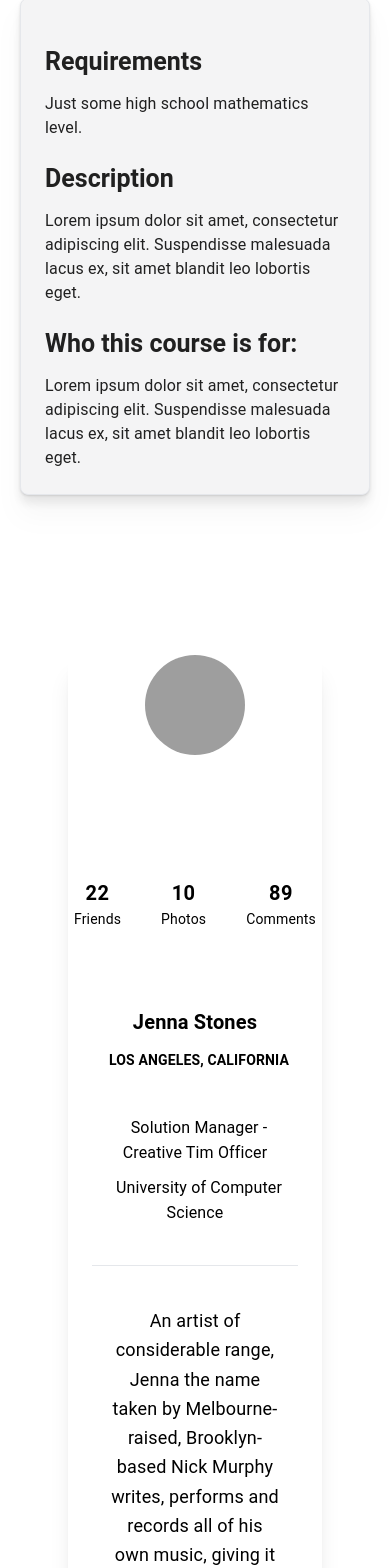
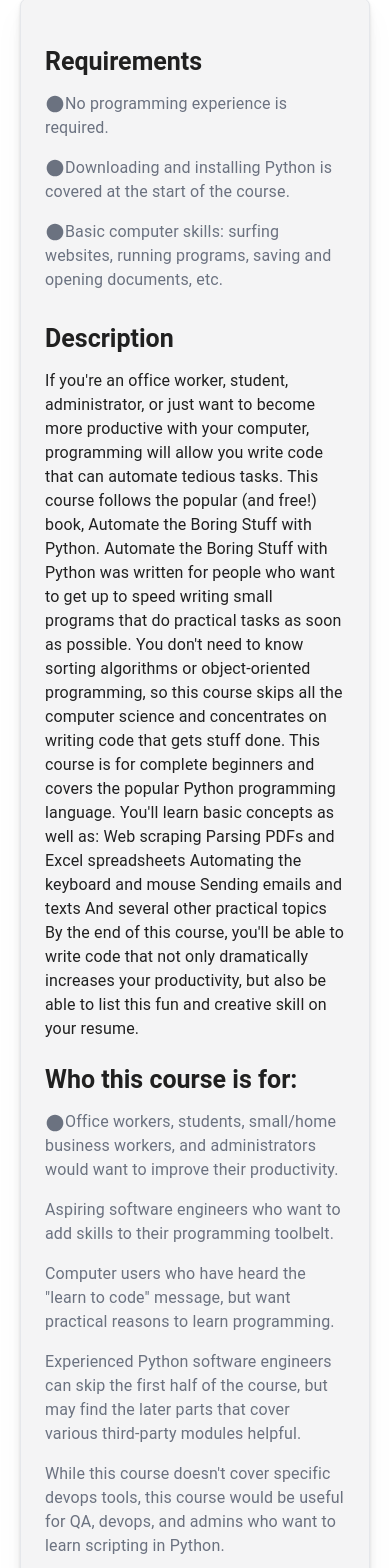
Before and after one commit to X1ucifer/spyberrys_new, a Next.js app: page /course/1 in a window 390 px wide. Shown: the part 3318-4886 px from the top of the page. Built offline with nearby package versions, Linux system fonts and the light colour scheme; grey boxes are pictures that could not be loaded.

Commit message:
responsive fixed

```diff
--- a/pages/course/[id].js
+++ b/pages/course/[id].js
@@ -38,6 +38,7 @@
 import CourseSlider from "/components/Slider/courseSlider.js";
 import Rating from "@mui/material/Rating";
 import Avatar from "@mui/material/Avatar";
+import CircleIcon from '@mui/icons-material/Circle';
 
 const Accordion = styled((props) => (
   <MuiAccordion disableGutters elevation={0} square {...props} />
@@ -395,7 +396,7 @@
       {/* tabs */}
 
       <div class="container mx-auto px-5">
-        <div class="flex flex-col lg:flex-row-reverse sm:flex-col xs:flex-col md:flex-row-reverse justify-around">
+        <div class="flex flex-col lg:flex-row-reverse sm:flex-col xs:flex-col md:flex-col justify-around lg:gap-[2.5rem]">
           <div class="basis-1/3">
             {/* relative bottom-[28rem] */}
             <div class="md:h-[68rem] lg:max-w-[24rem]  lg:h-[60rem]  md:max-w-full xl:max-w-[28rem]  flex-col rounded-xl bg-zinc-100 p-8 text-black md:mb-10 lg:mb-0 max-sm:mb-[10rem]">
@@ -654,8 +655,8 @@
               What you'll learn
             </Typography>
 
-            <div class="  mt-3  p-6 bg-white border border-gray-200 rounded-lg shadow bg-zinc-100 drop-shadow-xl flex flex-wrap ">
-              <ul class="mb-8 space-y-4 text-left text-gray-500 dark:text-black lg:columns-2 sm:columns-1 lg:w-[47rem] md:gap-[2rem] sm:w-[24rem]  gap-[10rem]">
+            <div class="lg:max-w-[39rem] lg:max-w-[full]  mt-3  p-6 bg-white border border-gray-200 rounded-lg shadow bg-zinc-100 drop-shadow-xl flex flex-wrap ">
+              <ul class="mb-8 space-y-4 text-left text-gray-500 dark:text-black lg:columns-2 md:columns-2 sm:columns-1 md:w-[41rem] lg:w-[47rem] md:gap-[2rem] sm:w-[24rem]  gap-[10rem]">
                 <li class="flex space-x-3">
                   <svg
                     class="flex-shrink-0 w-5 h-5 text-green-500 dark:text-green-400"
@@ -1021,7 +1022,7 @@
           </div>
         </div>
 
-        <div class="flex lg:flex-row max-sm:flex-col xs:flex-col  justify-around mt-10">
+        <div class="flex lg:flex-row max-sm:flex-col xs:flex-col md:flex-col  justify-around mt-10">
 
 
           <div class="basis-4/12">
@@ -1036,7 +1037,13 @@
               >
                 Requirements
               </Typography>
-            <Typography>Just some high school mathematics level.</Typography>
+              <Typography>
+                <ul class="mb-8 space-y-4 text-left text-gray-500 dark:text-black ">
+                  <li><CircleIcon fontSize="small"/>No programming experience is required.</li>
+                  <li><CircleIcon fontSize="small"/>Downloading and installing Python is covered at the start of the course.</li>
+                  <li><CircleIcon fontSize="small"/>Basic computer skills: surfing websites, running programs, saving and opening documents, etc.</li>
+                    </ul>
+                  </Typography>
 
                   <Typography
                     variant="h3"
@@ -1049,9 +1056,18 @@
                     Description
                   </Typography>
                   <Typography>
-              Lorem ipsum dolor sit amet, consectetur adipiscing elit.
-              Suspendisse malesuada lacus ex, sit amet blandit leo lobortis
-              eget.
+                    If you're an office worker, student, administrator, or just want to become more productive with your computer, programming will allow you write code that can automate tedious tasks. This course follows the popular (and free!) book, Automate the Boring Stuff with Python.
+
+                    Automate the Boring Stuff with Python was written for people who want to get up to speed writing small programs that do practical tasks as soon as possible. You don't need to know sorting algorithms or object-oriented programming, so this course skips all the computer science and concentrates on writing code that gets stuff done.
+
+                    This course is for complete beginners and covers the popular Python programming language. You'll learn basic concepts as well as:
+
+                    Web scraping
+                    Parsing PDFs and Excel spreadsheets
+                    Automating the keyboard and mouse
+                    Sending emails and texts
+                    And several other practical topics
+                    By the end of this course, you'll be able to write code that not only dramatically increases your productivity, but also be able to list this fun and creative skill on your resume.
                   </Typography>
 
                   <Typography
@@ -1065,22 +1081,27 @@
                     Who this course is for:
                   </Typography>
                   <Typography>
-              Lorem ipsum dolor sit amet, consectetur adipiscing elit.
-              Suspendisse malesuada lacus ex, sit amet blandit leo lobortis
-              eget.
-            </Typography>
-
-
-          </div>
-
-          </div>
-
-
-          <div class="basis-1/3 lg:basis-4">
+                    <ul class="mb-8 space-y-4 text-left text-gray-500 dark:text-black ">
+                      <li><CircleIcon fontSize="small"/>Office workers, students, small/home business workers, and administrators would want to improve their productivity.</li>
+                      <li> Aspiring software engineers who want to add skills to their programming toolbelt.</li>
+                      <li>Computer users who have heard the "learn to code" message, but want practical reasons to learn programming.</li>
+                      <li>Experienced Python software engineers can skip the first half of the course, but may find the later parts that cover various third-party modules helpful.</li>
+                      <li>While this course doesn't cover specific devops tools, this course would be useful for QA, devops, and admins who want to learn scripting in Python.</li>
+                    </ul>
+
+                  </Typography>
+
+
+                </div>
+
+            </div>
+
+
+            <div class="basis-1/3">
               {/* relative bottom-[28rem] */}
-            <div class="md:h-[68rem]   lg:h-[60rem]  max-w-[28rem] lg:max-w-[25rem]  flex-col rounded-xl p-8 text-black md:mb-10 lg:mb-0 max-sm:mb-[10rem]">
+              <div class=" xl:max-w-[28rem] lg:max-w-[24rem]  flex-col rounded-xl p-8 text-black md:mb-10 lg:mb-0 max-sm:mb-[10rem]">
                 <section class="pt-16 bg-blueGray-50 ">
-                <div class="w-full max-sm:w-full  px-4 mx-auto">
+                  <div class="px-4 mx-auto">
                     <div class="relative flex flex-col min-w-0 break-words bg-white w-full mb-6 shadow-xl rounded-lg mt-16">
                       <div class="px-6">
                         <div class="flex flex-wrap justify-center">
@@ -1141,7 +1162,7 @@
                           </div>
                         </div>
                         <div class="mt-10 py-10 border-t border-blueGray-200 text-center">
-                        <div class="flex flex-wrap justify-center">
+                          {/* <div class="flex flex-wrap justify-center">
                           <div class="w-full lg:w-9/12 px-4">
                             <p class="mb-4 text-lg leading-relaxed text-blueGray-700">
                               An artist of considerable range, Jenna the name
@@ -1158,7 +1179,7 @@
                               Show more
                             </a>
                           </div>
-                        </div>
+                        </div> */}
                         </div>
                       </div>
                     </div>
```
Lines whose indentation alone changed are shown as unchanged.
